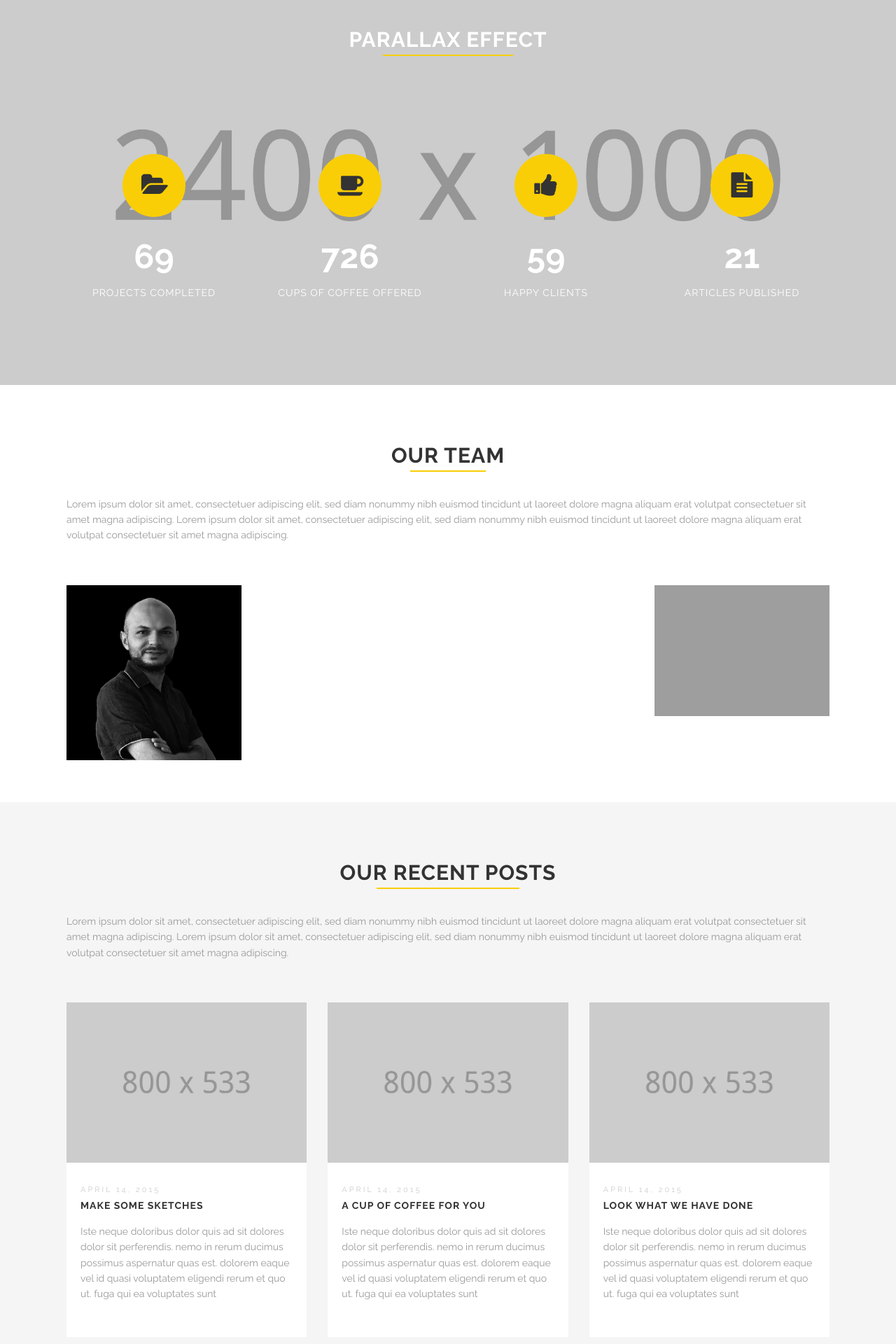
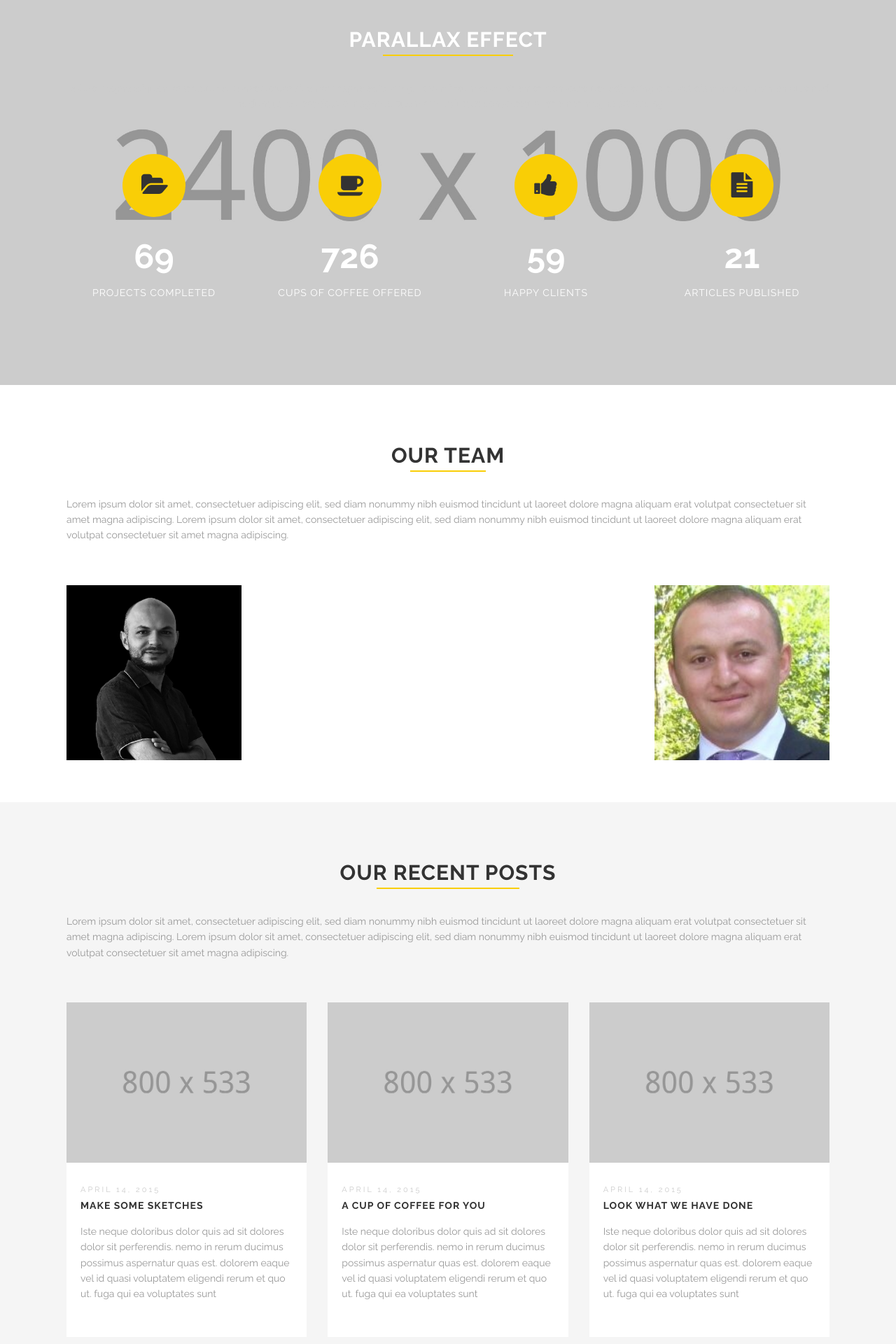
Before and after one commit to Habet/datamotus.github.io, a Jekyll site: the page built from index.html, in a window 1280 px wide. Shown: the part 3071-4991 px from the top of the page at 70% size. Built offline with Jekyll 4.4.1, drawn with Linux system fonts in a browser that asks for light colours.

Commit message:
Update members.yml

```diff
--- a/_data/members.yml
+++ b/_data/members.yml
@@ -8,7 +8,7 @@
       icon: github
   desc:
     Habet Madoyan (Co-founder, CEO) is a Data Science program chair and Assistant Professor at the College of Science and Engineering at the American University of Armenia. He holds a Ph.D. in Economics, Emphasis in Management from the National Academy of Sciences of RA- Institute of Economics and a Master’s degree in Business Administration, Emphasis on database marketing from the University of Missouri, Columbia – Crosby MBA Program. Habet is also the co-founder of Mychoice which is an online market research tool that automates conjoint analysis from the experimental design to estimation and report generation.
-- avatar: images/@stock/vahe.jpg
+- avatar: images/@stock/VaheMovsisyan.jpg
   name: Vahe Movsisyan
   position: Co-Founder, Data Scientist
   socials:
```
